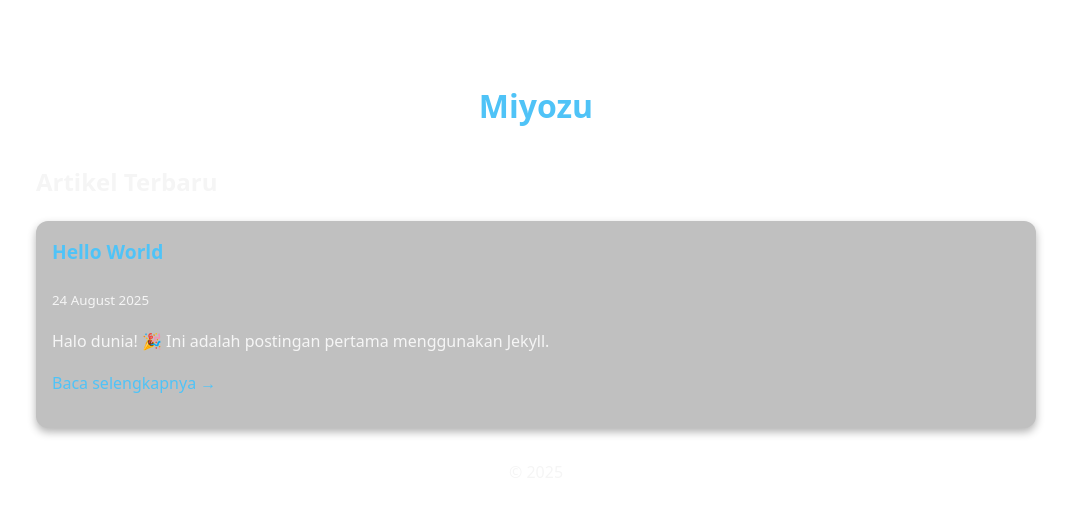
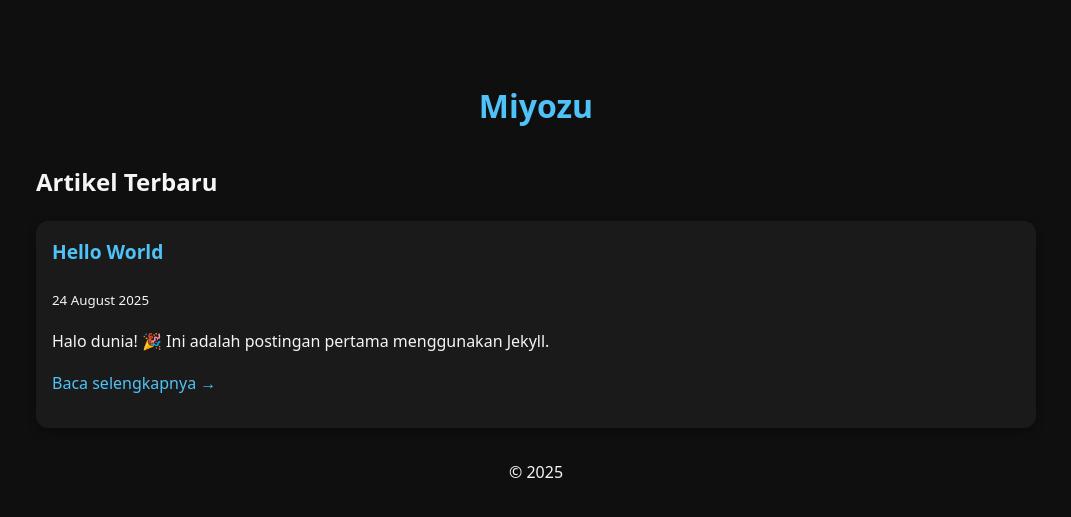
Before and after one commit to miyozu/miyozu.github.io, a Jekyll site: the page built from index.md, in a window 1280 px wide. Shown: the top 517 px of the page, without its empty margins (104-1175 px from the left). Built offline with Jekyll 4.4.1, drawn with Linux system fonts in a browser that asks for light colours.

Commit message:
Update style.css

```diff
--- a/assets/css/style.css
+++ b/assets/css/style.css
@@ -3,7 +3,7 @@
   max-width: 1000px;
   margin: 2rem auto;
   padding: 1rem;
-  background: white;
+  background: #0f0f0f;
   color: #f5f5f5;
   line-height: 1.6;
 }
@@ -29,7 +29,7 @@
 }
 
 .card {
-  background: silver;
+  background: #1a1a1a;
   padding: 1rem;
   border-radius: 12px;
   box-shadow: 0 4px 8px rgba(0,0,0,0.3);
```
